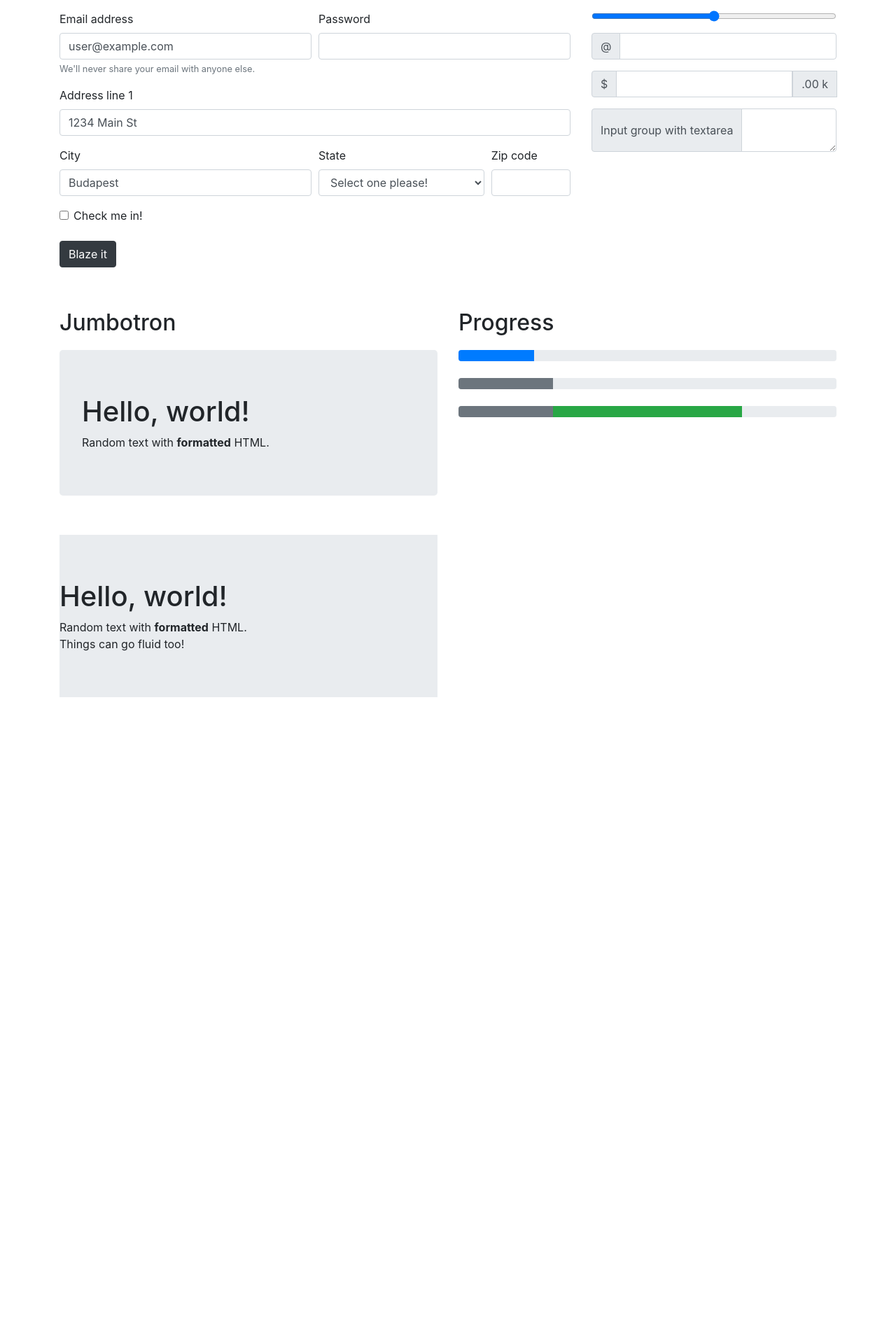
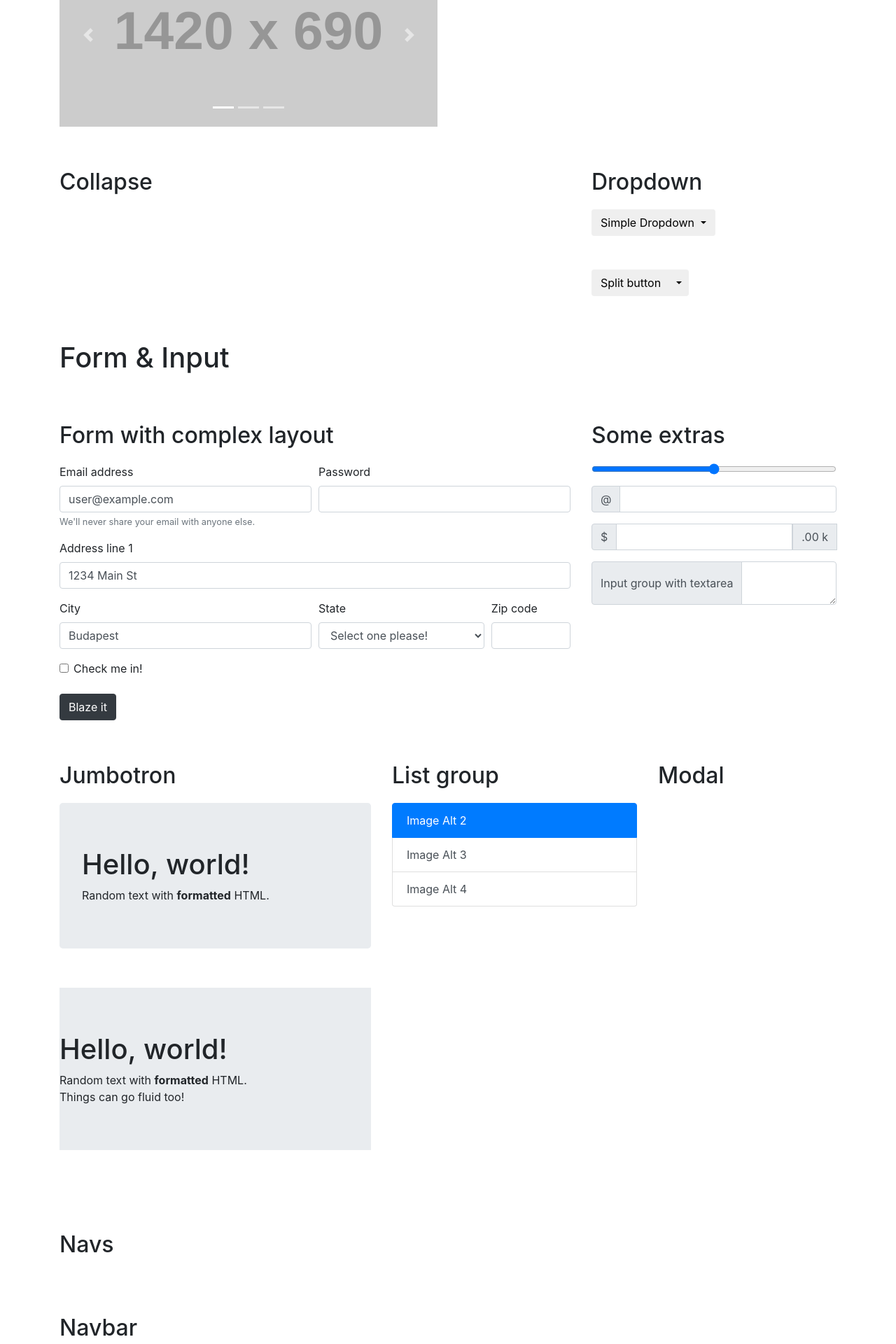
Before and after one commit to bpstr/Components-php, a PHP site: page /demo.php in a window 1280 px wide. Shown: the part 1880-3800 px from the top of the page at 70% size. Before the commit the page ends 2876 px from the top, so only its background shows below. Run offline with PHP 8.4, Linux system fonts and the light colour scheme; grey boxes labelled with a size stand in for pictures from a placeholder-image service; some libraries are stand-ins or nearby versions.

Commit message:
Finished up dropdown class

```diff
--- a/Components.php
+++ b/Components.php
@@ -23,10 +23,12 @@ require_once ("inc/class.button.php");
 require_once ("inc/class.buttongroup.php");
 require_once ("inc/class.card.php");
 require_once ("inc/class.carousel.php");
+require_once ("inc/class.dropdown.php");
+require_once ("inc/class.form.php");
+require_once ("inc/class.jumbotron.php");
+require_once ("inc/class.listgroup.php");
 
-require_once ("inc/class.form.php");
 
-require_once ("inc/class.jumbotron.php");
 require_once ("inc/class.progress.php");
 
 ?>
--- a/demo.php
+++ b/demo.php
@@ -89,7 +89,7 @@
 			<div class="col-sm-12">
 				<h1>Cards</h1>
 			</div>
-			<div class="col-sm-12 col-md-6 col-lg-4">
+			<div class="col-sm-12 col-md-5 col-lg-4">
 				<h2>Kitchen sink</h2>
 				<?php
 					$content = new CardBody ("Given text on construct.");
@@ -109,18 +109,14 @@
 					echo $card;
 				?>
 			</div>
+			<div class="col-sm-12 col-md-7 col-lg-8">
+				<h2>Navigation</h2>
+			</div>
 
 			<!-- Carousel -->
 			<div class="col-sm-12 col-lg-6">
 				<h2>Carousel</h2>
 				<?php
-					// $content = new CardBody ("Given text on construct.");
-					// $content->addTitle("Card title");
-					// $content->addText("Some quick example text to build on the card title and make up the bulk of the card's content.");
-
-					// $links = new CardBody();
-					// $links->addLink("Card link");
-					// $links->addLink("Another link");
 
 					$items = array();
 					$items[] = new CarouselItem("https://via.placeholder.com/1420x690.png?text=Visit:placeholder", "Image Alt");
@@ -133,6 +129,29 @@
 					$carousel->indicators();
 
 					echo $carousel;
+				?>
+			</div>
+
+			<div class="col-sm-12 col-md-8">
+				<h2>Collapse</h2>
+			</div>
+
+			<!-- Dropdown -->
+			<div class="col-sm-12 col-md-4">
+				<h2>Dropdown</h2>
+				<?php
+
+					$items = array();
+					$items[] = (new Anchor("Image Alt", "https://via.placeholder.com/1420x690.png?text=Visit:placeholder"))->addClass("dropdown-item");
+					$items[] = new Anchor("Image Alt", "https://via.placeholder.com/1420x690.png?text=Visit:placeholder");
+					$items[] = new Anchor("Image Alt", "https://via.placeholder.com/1420x690.png?text=Visit:placeholder");
+
+					$dropdown = new Dropdown("Simple Dropdown", $items);
+					echo $dropdown."<br><br>";
+
+					$dropdown = new Dropdown("", $items);
+					$dropdown->splitButton(new Button("Split button"));
+					echo $dropdown."<br><br>";
 				?>
 			</div>
 
@@ -211,7 +230,7 @@
 			</div>
 
 			<!-- Jumbotron -->
-			<div class="col-sm-12 col-lg-6">
+			<div class="col-sm-12 col-lg-5">
 				<h2>Jumbotron</h2>
 				<?php
 					$content = array(new Heading("Hello, world!", 1, 4), new Div ("Random text with <b>formatted</b> HTML."));
@@ -220,19 +239,71 @@
 				?>
 			</div>
 
+			<!-- List group -->
+			<div class="col-sm-12 col-md-6 col-lg-4">
+				<h2>List group</h2>
+				<?php
+
+					$items = array();
+					$items[] = (new Anchor("Image Alt 2", "https://via.placeholder.com/1420x690.png?text=Visit:placeholder"))->addClass("active");
+					$items[] = new Anchor("Image Alt 3", "https://via.placeholder.com/1420x690.png?text=Visit:placeholder");
+					$items[] = new Anchor("Image Alt 4", "https://via.placeholder.com/1420x690.png?text=Visit:placeholder");
+
+					$listgroup = new ListGroup($items);
+					echo $listgroup."<br><br>";
+				?>
+			</div>
 
 
+			<!-- Modal -->
+			<div class="col-sm-12 col-md-6 col-lg-3">
+				<h2>Modal</h2>
+			</div>
+
+			<!-- Navs -->
+			<div class="col-sm-12">
+				<h2>Navs</h2>
+			</div>
+
+			<!-- Navbar -->
+			<div class="col-sm-12">
+				<h2>Navbar</h2>
+			</div>
+
+
+			<!-- Pagination -->
+			<div class="col-sm-12 col-md-6 col-lg-4">
+				<h2>Pagination</h2>
+			</div>
+
+
+			<!-- Popovers -->
+			<div class="col-sm-12 col-md-6 col-lg-3">
+				<h2>Popovers</h2>
+			</div>
 
 			<!-- Progress -->
-			<div class="col-sm-12 col-lg-6">
+			<div class="col-sm-12 col-lg-5">
 				<h2>Progress</h2>
 				<?php
 					echo (new Progress(array(new ProgressBar(20))))."<br>";
 					$bar = new ProgressBar(25);
 					echo (new Progress(array($bar->secondary())))."<br>";
 					echo (new Progress(array(new ProgressBar(25, "secondary"), $bar->value(50)->success())))."<br>";
+
 				?>
 			</div>
+
+			<!-- Scrollspy -->
+			<div class="col-sm-12 col-md-6">
+				<h2>Scrollspy</h2>
+			</div>
+
+			<!-- Tooltips -->
+			<div class="col-sm-12 col-md-6">
+				<h2>Tooltips</h2>
+			</div>
+
 		</div>
 	</div>
 	<!-- Optional JavaScript -->
--- a/inc/abstract.class.php
+++ b/inc/abstract.class.php
@@ -4,6 +4,8 @@
  * Source: https://getbootstrap.com/docs/4.1/components/
  * @bpstr Project Lifera <dev@lifera.hu>
  */
+
+
 
 abstract class Component {
 	public $id = NULL;
@@ -131,6 +133,14 @@ abstract class Component {
 		$this->wrap = $wrap;
 	}
 
+	public function before (Component $before) {
+		$this->before = $before;
+	}
+
+	public function after (Component $after) {
+		$this->after = $after;
+	}
+
 	/* Some class magic */
 
 	function __toString () {
--- a/inc/class.buttongroup.php
+++ b/inc/class.buttongroup.php
@@ -31,11 +31,6 @@ class ButtonGroup extends Component {
 		return $this;
 	}
 
-
-	// public function addDropdown (Button $trigger, Dropdown $dropdown) {
-
-	// }
-
 	public function large() {
 		$this->addClass("btn-group-lg");
 		return $this;
--- a/inc/class.dropdown.php
+++ b/inc/class.dropdown.php
@@ -1,5 +1,6 @@
 <?php
 require_once ("abstract.class.php");
+require_once ("class.button.php");
 
 /**
  * Dropdown class for Bootstrap components.
@@ -10,20 +11,64 @@ require_once ("abstract.class.php");
 class Dropdown extends Component {
 
 	public $tag = "div";
-	public $family = "dropdown";
+	public $family = "dropdown-menu";
 
-	function __construct ($buttons) {
-		$this->addContent($text);
+	public $menu;
+
+	function __construct ($name, $items = array(), $wrapclass = "dropdown") {
+		$button = ($name instanceof Button) ? $name : new Button($name);
+		$button->addClass("dropdown-toggle");
+		$button->attr("data-toggle", "dropdown");
+		$button->attr("aria-haspopup", "true");
+		$button->attr("aria-expanded", "false");
+		$this->before = $button;
+
+		$this->wrap = (new Div ())->addClass("dropdown");
+		if (count($items) > 0) {
+			foreach ($items as $itm) {
+				$this->addItem($itm);
+			}
+		}
 		return $this;
+	}
+
+	public function addItem ($item) {
+		if (is_subclass_of($item, "Component")) {
+			if ($item->tag == "a")$item->addClass("dropdown-item");
+			$this->addContent($item);
+		} elseif (is_array($item)) {
+			foreach ($item as $itm) {
+				$this->addItem($itm);
+			}
+		} elseif ($item == "divider") {
+			$this->addContent((new Div ())->addClass("dropdown-divider"));
+		} else {
+			$this->addContent($item);
+		}
+		return $this;
+	}
+
+	public function splitButton (Button $btn) {
+		$this->wrap->removeClass("dropdown");
+		$this->wrap->addClass("btn-group");
+
+
+
+		$this->before->before = $btn;
+		$this->before->addClass("dropdown-toggle-split");
+
+		$split = new class extends Component { public $tag = 'span'; };
+		$split->addClass("sr-only");
+		//$split->addContent($this->before->contents);
+		$this->before->contents = array($split);
+		return $this;
+	}
+
+	public function direction ($dir = "bottom") {
+
 	}
 
 }
 
-class DropdownMenu extends Component {
-	public $tag = "div";
-	public $family = "dropdown-menu";
-}
-
-/*continue.... and clear shite up*/
 
 ?>
--- /dev/null
+++ b/inc/class.listgroup.php
@@ -0,0 +1,44 @@
+<?php
+require_once ("abstract.class.php");
+
+/**
+ * ListGroup class for Bootstrap components.
+ * Source: https://getbootstrap.com/docs/4.1/components/alerts/
+ * @bpstr Project Lifera <dev@lifera.hu>
+ */
+
+class ListGroup extends Component {
+	public $tag = "ul";
+	public $family = "list-group";
+
+	function __construct ($items = array()) {
+		if (count($items) > 0) {
+			foreach ($items as $itm) {
+				$this->addItem($itm);
+			}
+		}
+		return $this;
+	}
+
+	public function addItem ($item) {
+		if (is_subclass_of($item, "Component")) {
+			if ($item->tag == "li") $item->addClass("list-group-item");
+			if ($item->tag == "a" || $item->tag == "button") {
+				$this->tag = "div";
+				$item->addClass("list-group-item list-group-item-action");
+			}
+			$this->addContent($item);
+		} elseif (is_array($item)) {
+			foreach ($item as $itm) {
+				$this->addItem($itm);
+			}
+		} else {
+			$this->addContent($item);
+		}
+		return $this;
+	}
+
+
+}
+
+?>
--- a/inc/data.anchor.php
+++ b/inc/data.anchor.php
@@ -2,15 +2,15 @@
 require_once ("abstract.class.php");
 
 /**
- * Badges class for Bootstrap components.
+ * Anchor class for Bootstrap components.
  * Source: https://getbootstrap.com/docs/4.1/components/alerts/
- * @bpstr Project Lifera <dev@lifera.hu>  22:30
+ * @bpstr Project Lifera <dev@lifera.hu>
  */
 
 class Anchor extends Component {
 	public $tag = "a";
 
-	function __construct ($content, $href = "#") {
+	function __construct ($content, $href = "#") { // Switch it later
 		$this->addContent($content);
 		$this->href = $href;
 	}
```
Also changed, not shown: README.md (added).
